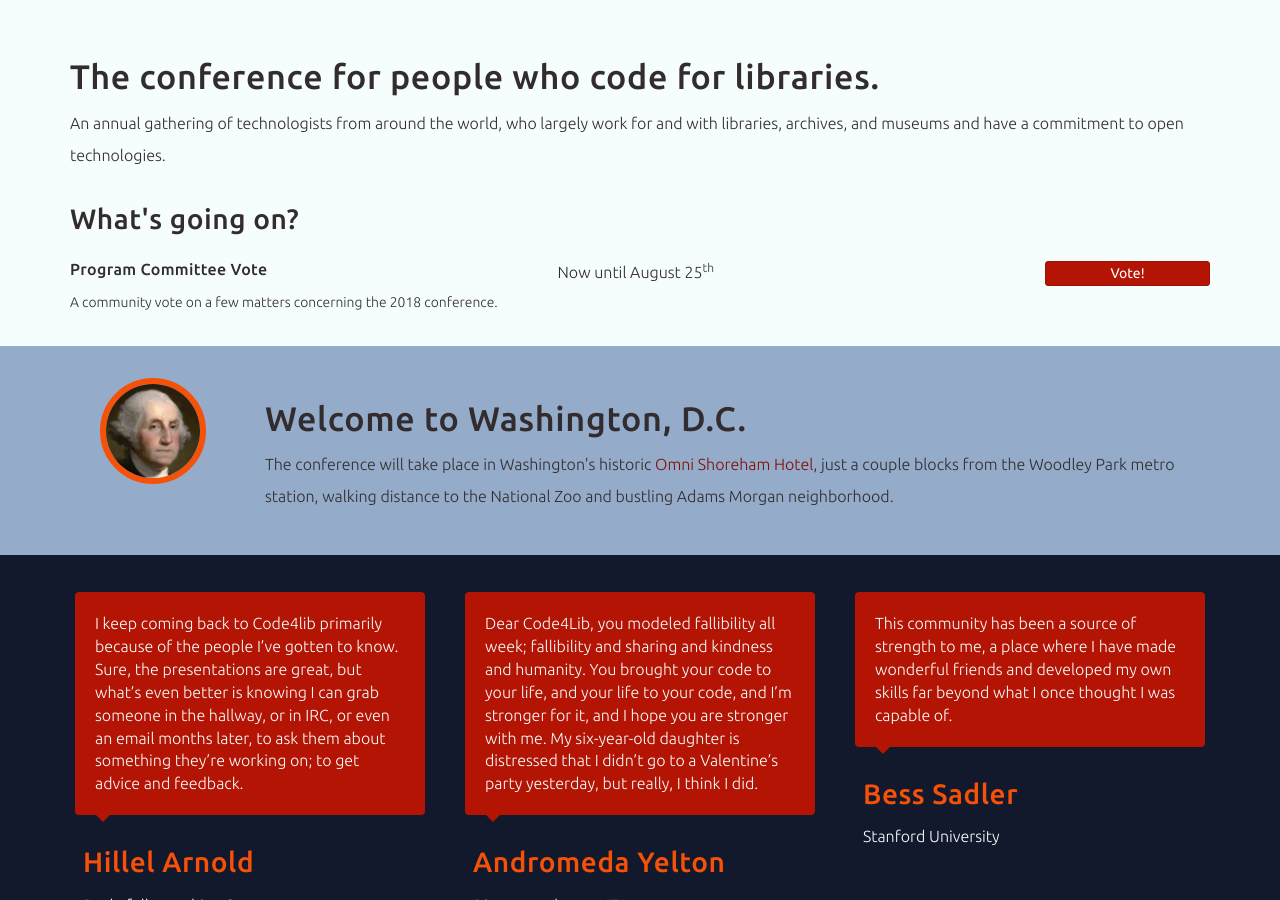
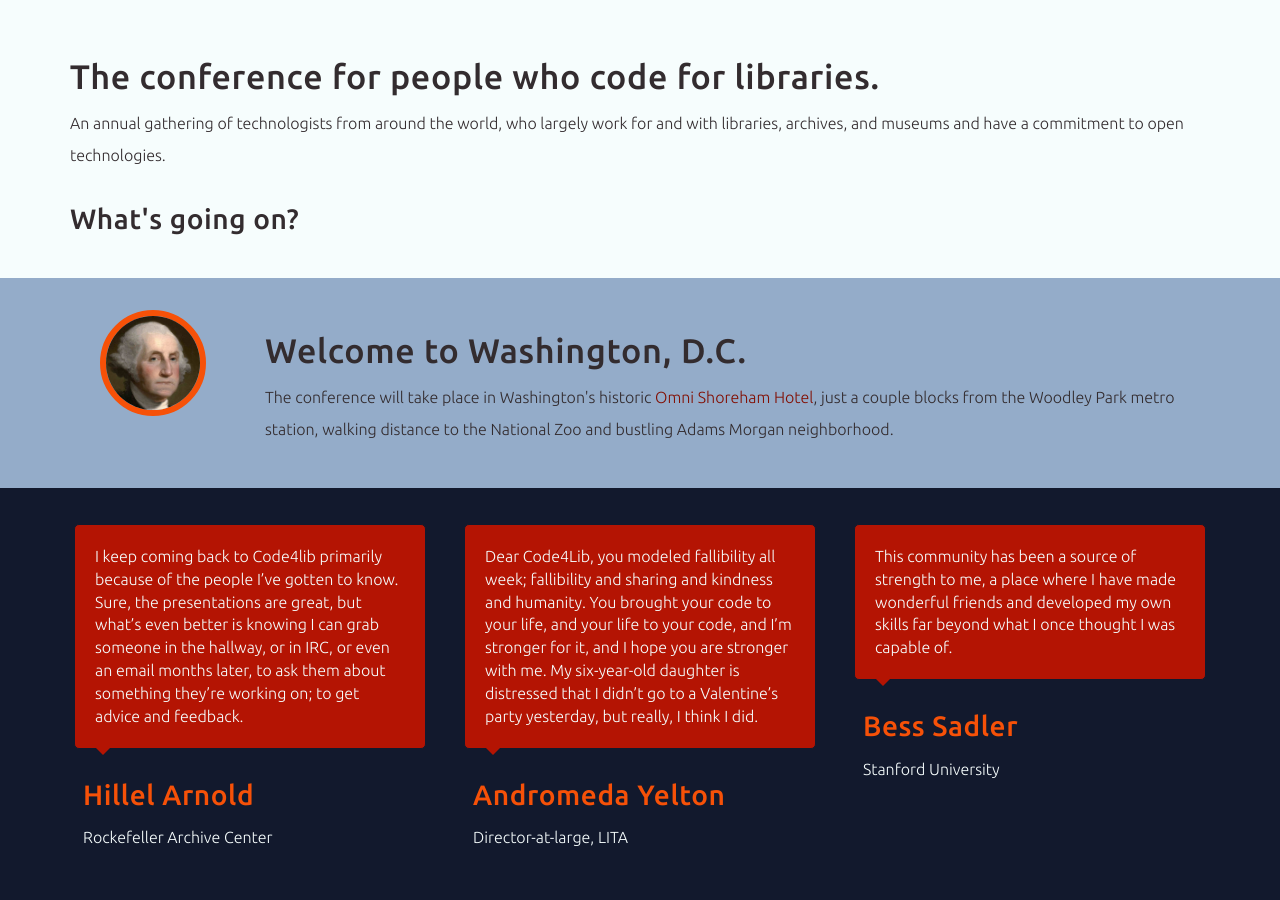
Before and after one commit to code4lib/2018.code4lib.org, a Jekyll site: the page built from index.html, in a window 1280 px wide and 900 px high, scrolled down 522 px. Built offline with Jekyll 4.4.1, drawn with Linux system fonts in a browser that asks for light colours; some web fonts are replaced.

Commit message:
rm vote on conference structure

```diff
--- a/_includes/homepage/pre_conference.html
+++ b/_includes/homepage/pre_conference.html
@@ -81,21 +81,6 @@
     </div>
     {% endif %}
 
-    <div class="row">
-        <div class="col-xs-12">
-            <!--
-            one-time vote on a few conference structure questions
-            -->
-            {% include homepage/going_on_block.html
-                title='Program Committee Vote'
-                more-info-text='A community vote on a few matters concerning the 2018 conference.'
-                end-date='2017-08-25'
-                url='http://vote.code4lib.org/election/46'
-                url-text='Vote!'
-            %}
-        </div>
-    </div>
-
     <!-- Proposals -->
     {% if site.data.conf.talk-proposals.show or site.data.conf.panel-porposals.show or site.data.conf.workshop-proposals.show or site.data.conf.shirt-proposals.show %}
     <div class="row">
```
